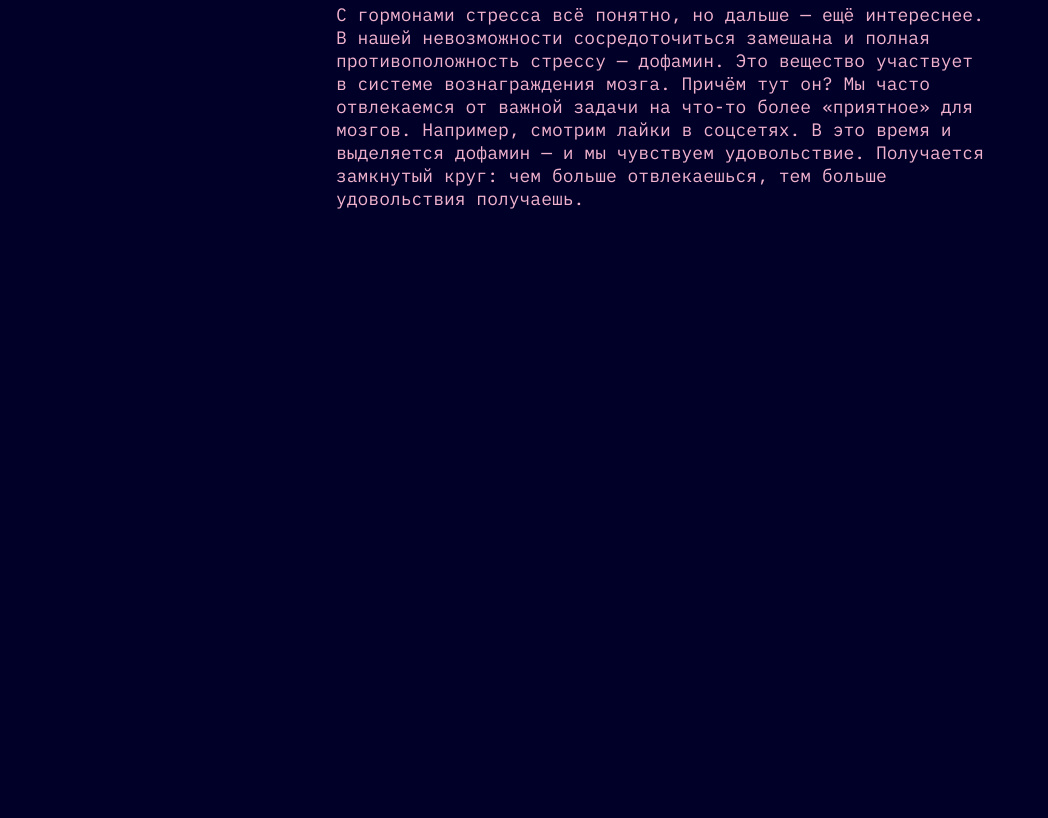
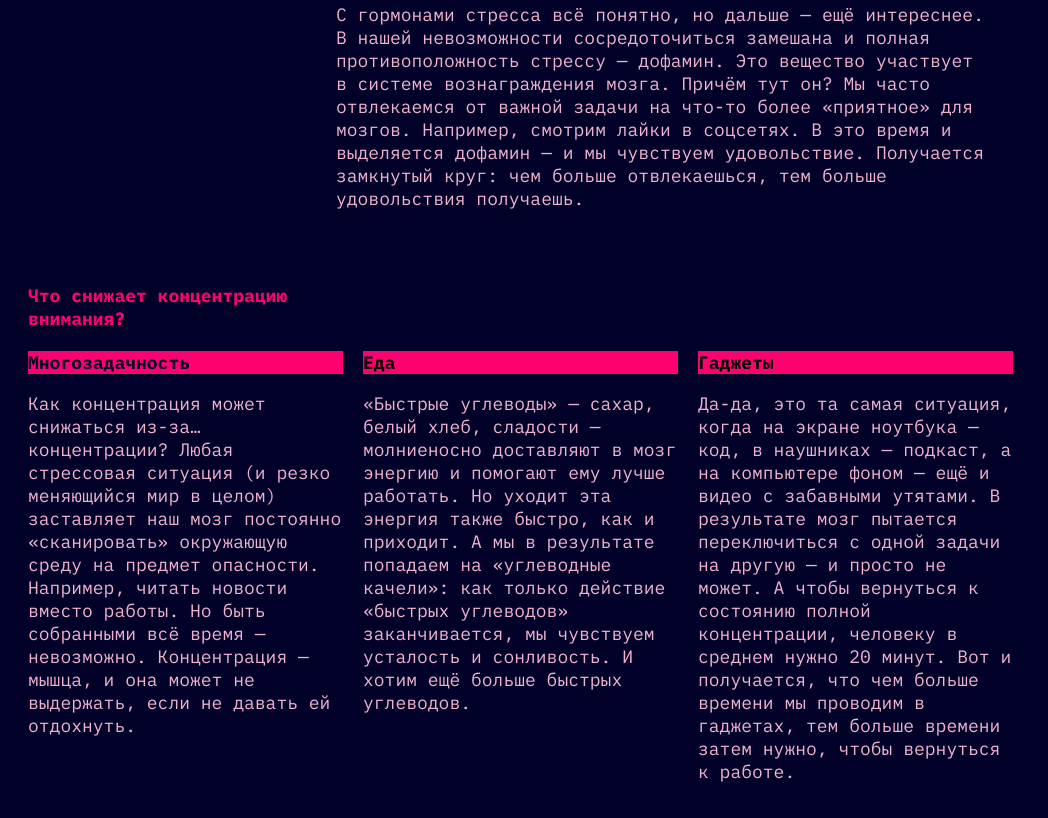
Before and after one commit to S1lnce21/no_focus, a plain HTML site: page index.html in a window 1280 px wide. Shown: the part 1132-1950 px from the top of the page, without its empty margins (0-1048 px from the left). Drawn offline with Linux system fonts and the light colour scheme.

Commit message:
fix sect

```diff
--- a/index.html
+++ b/index.html
@@ -40,13 +40,25 @@
 </div>
 </section>
 
+<section class="mn">
+  <div class="title3">Что снижает концентрацию внимания?</div>
+  <div class="attention">
+<div class="zadach">
+    <span class="mr">Многозадачность</span>
+    <p class="chill">Как концентрация может снижаться из-за… концентрации? Любая стрессовая ситуация (и резко меняющийся мир в целом) заставляет наш мозг постоянно «сканировать» окружающую среду на предмет опасности. Например, читать новости вместо работы. Но быть собранными всё время — невозможно. Концентрация — мышца, и она может не выдержать, если не давать ей отдохнуть.</p>
+</div>
 
-  <footer class="over">
+<div>
+    <span class="food">Еда</span>
+    <p class="bread">«Быстрые углеводы» — сахар, белый хлеб, сладости — молниеносно доставляют в мозг энергию и помогают ему лучше работать. Но уходит эта энергия также быстро, как и приходит. А мы в результате попадаем на «углеводные качели»: как только действие «быстрых углеводов» заканчивается, мы чувствуем усталость и сонливость. И хотим ещё больше быстрых углеводов.</p>
+</div>
 
-    <p class="focus">focus</p>
-    <div class="brd brd1"></div>
-    <div class="brd brd2"></div>
+<div>
+    <span class="game">Гаджеты</span>
+    <p class="work">Да-да, это та самая ситуация, когда на экране ноутбука — код, в наушниках — подкаст, а на компьютере фоном — ещё и видео с забавными утятами. В результате мозг пытается переключиться с одной задачи на другую — и просто не может. А чтобы вернуться к состоянию полной концентрации, человеку в среднем нужно 20 минут. Вот и получается, что чем больше времени мы проводим в гаджетах, тем больше времени затем нужно, чтобы вернуться к работе.</p>
+</div>
+  </div>
+</section>
 
-  </footer>
   </body>
 </html>
--- a/main.css
+++ b/main.css
@@ -158,7 +158,6 @@ flex-direction: column;
 }
 
 .more {
-display: flex;
 background-color:#FF0070;
 height: 23px;
 width: 648.92px;
@@ -210,84 +209,121 @@ line-height: 23px;
 color: #F1B2CE;
 }
 
-
-/* footer */
-
-.over {
+.mn {
+padding: 0 20px;
 position: absolute;
 width: 1024px;
-height: 785px;
-left: 0px;
-top: 4200px;
+height: 498px;
+top: 1416px;
+gap: 20px;
+display: flex;
+flex-direction: row;
 }
 
-.bb {
-position: absolute;
-left: 20.24px;
-top: 43px;
-order: 1;
-}
-
-.mm {
-position: absolute;
-left: 689px;
-top: 43px;
-order: 2;
-}
-
-.kk {
-position: absolute;
-order: 3;
-top: 323px;
-left: 355px;
-}
-
-.ll {
-position: absolute;
-top: 323px;
-left: 20.24px;
-order: 4;
-}
-
-.qq {
-position: absolute;
-top: 663px;
-left: 355px;
-order: 5;
-}
-
-.focus {
-position: absolute;
-width: 471px;
-height: 130px;
-left: calc(50% - 471px/2 + 0.5px);
-top: 180px;
+.title3 {
+width: 315px;
+height: 47px;
+left: 20px;
+top: 0;
 font-family: 'IBM Plex Mono';
 font-style: normal;
 font-weight: 700;
-font-size: 157px;
-line-height: 82.5%;
-color: #DB00FF;
-text-shadow: 2px 2px 0px #FF0070;
+font-size: 18px;
+line-height: 23px;
+color: #FF0070;
 }
 
-.brd {
-box-sizing: border-box;
+.attention {
+display: flex;
+flex-direction: row;
+align-items: flex-start;
+padding: 0;
+left: 20px;
+gap: 20px;
 position: absolute;
-width: 25px;
-height: 25px;
-border-style: solid;
-border-color: #FF0070;
+width: 984px;
+height: 431px;
+top: 67px;
 }
 
-.brd.brd1 {
-left: 979px;
-top: 20px;
-border-width: 1px 1px 0px 0px;
+.mr {
+display: flex;
+width: 315px;
+height: 23px;
+left: 0;
+top: 0;
+font-family: 'IBM Plex Mono';
+font-style: normal;
+font-weight: 700;
+font-size: 18px;
+line-height: 23px;
+color: #000028;
+background-color: #FF0070;
 }
 
-.brd.brd2 {
-left: 20px;
-top: 740px;
-border-width: 0px 0px 1px 1px;
+.chill {
+width: 315px;
+height: 351px;
+left: 0;
+top: 33px;
+font-family: 'IBM Plex Mono';
+font-style: normal;
+font-weight: 400;
+font-size: 18px;
+line-height: 23px;
+color: #F1B2CE;
 }
+
+.food {
+display: flex;
+width: 315px;
+height: 23px;
+left: 355px;
+top: 67px;
+font-family: 'IBM Plex Mono';
+font-style: normal;
+font-weight: 700;
+font-size: 18px;
+line-height: 23px;
+background-color: #FF0070;
+}
+
+.bread {
+width: 315px;
+height: 328px;
+left: 335px;
+top: 33px;
+font-family: 'IBM Plex Mono';
+font-style: normal;
+font-weight: 400;
+font-size: 18px;
+line-height: 23px;
+color: #F1B2CE;
+}
+
+.game {
+display: flex;
+width: 315px;
+height: 23px;
+left: 689px;
+top: 67px;
+font-family: 'IBM Plex Mono';
+font-size: 18px;
+font-weight: 700;
+line-height: 23.4px;
+text-align: left;
+background-color: #FF0070;
+}
+
+.work {
+width: 315px;
+height: 398px;
+left: 670px;
+top: 33px;
+font-family: 'IBM Plex Mono';
+font-style: normal;
+font-weight: 400;
+font-size: 18px;
+line-height: 23px;
+color: #F1B2CE;
+}
```
